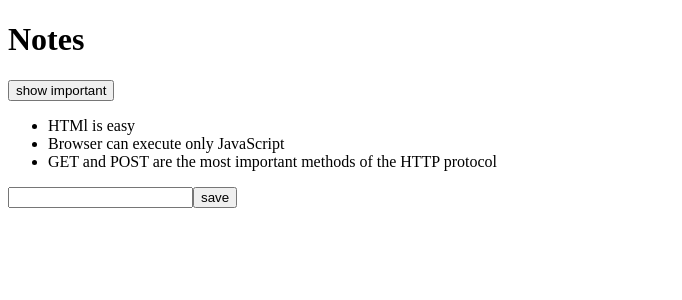
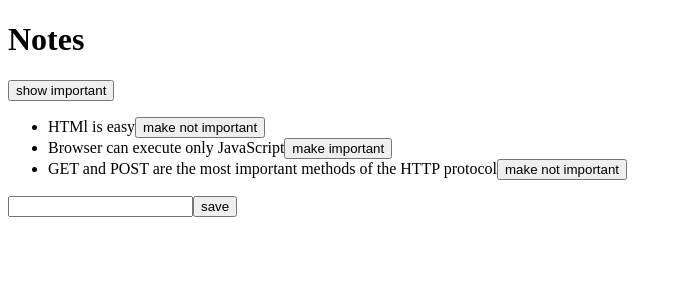
Before and after one commit to 1Maria/part-0-app-clone, a React (Create React App) app: page / in a window 1280 px wide. Shown: the top 300 px of the page, without its empty margins (0-682 px from the left). Built offline with nearby package versions, Linux system fonts and the light colour scheme; data requests are answered from the project's data file.

Commit message:
Add a button to every note to toggle importance

```diff
--- a/src/App.js
+++ b/src/App.js
@@ -35,6 +35,17 @@
       });
   }
 
+  const toggleImportanceOf = (id) => {
+    const url = `http://localhost:3020/notes/${id}`
+    const note = notes.find(n => n.id === id);
+    const changedNote = { ...note, important: !note.important }
+
+    axios.put(url, changedNote).then(response => {
+      setNotes(notes.map(note => note.id !== id ? note : response.data))
+    });
+    // console.log('importance of ' + id + ' needs to be toggled');
+  }
+
   const handleNoteChange = (event) => {
     console.log(event.target.value);
     setNewNote(event.target.value);
@@ -54,7 +65,12 @@
       </div>
       <ul>
         {notesToShow.map(note =>
-          <Note key={note.id} note={note} />)}
+          <Note
+            key={note.id}
+            note={note}
+            toggleImportance={() => toggleImportanceOf(note.id)}
+          />
+        )}
       </ul>
       <form onSubmit={addNote}>
         <input
--- a/src/components/Note.js
+++ b/src/components/Note.js
@@ -1,8 +1,14 @@
 import React from 'react';
 
-const Note = ({ note }) => {
+const Note = ({ note, toggleImportance }) => {
+    const label = note.important
+    ? 'make not important' : 'make important';
+
     return (
-        <li>{note.content}</li>
+        <li>
+            {note.content}
+            <button onClick={toggleImportance}>{label}</button>
+        </li>
     );
 }
 
```
